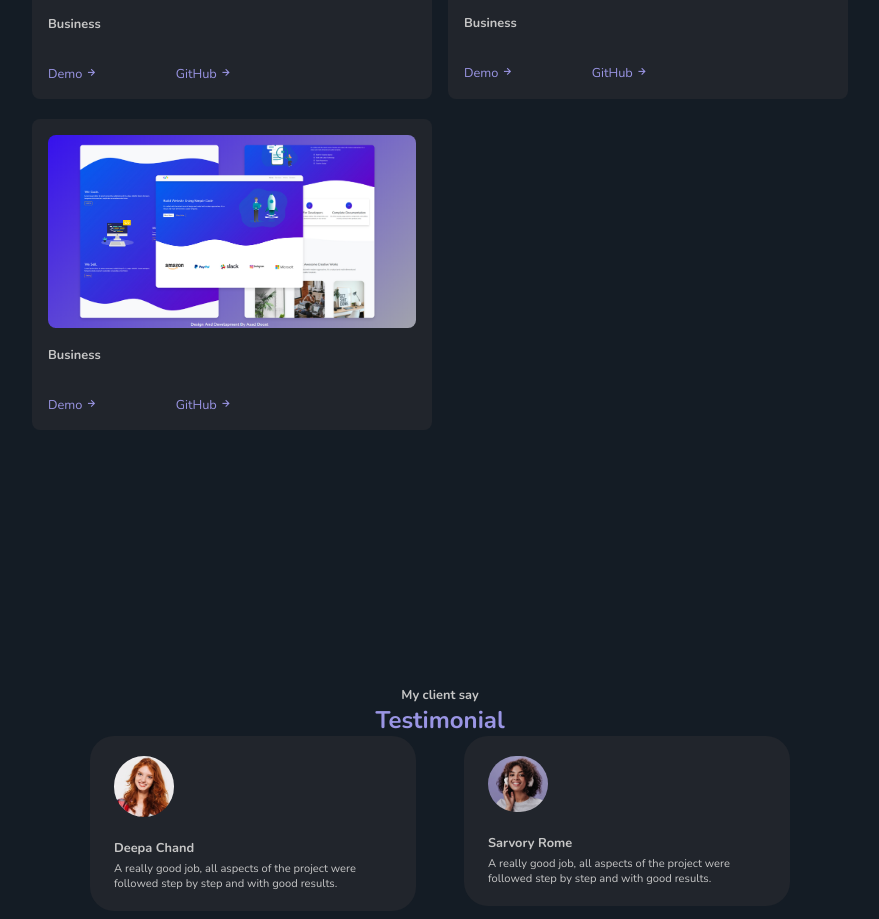
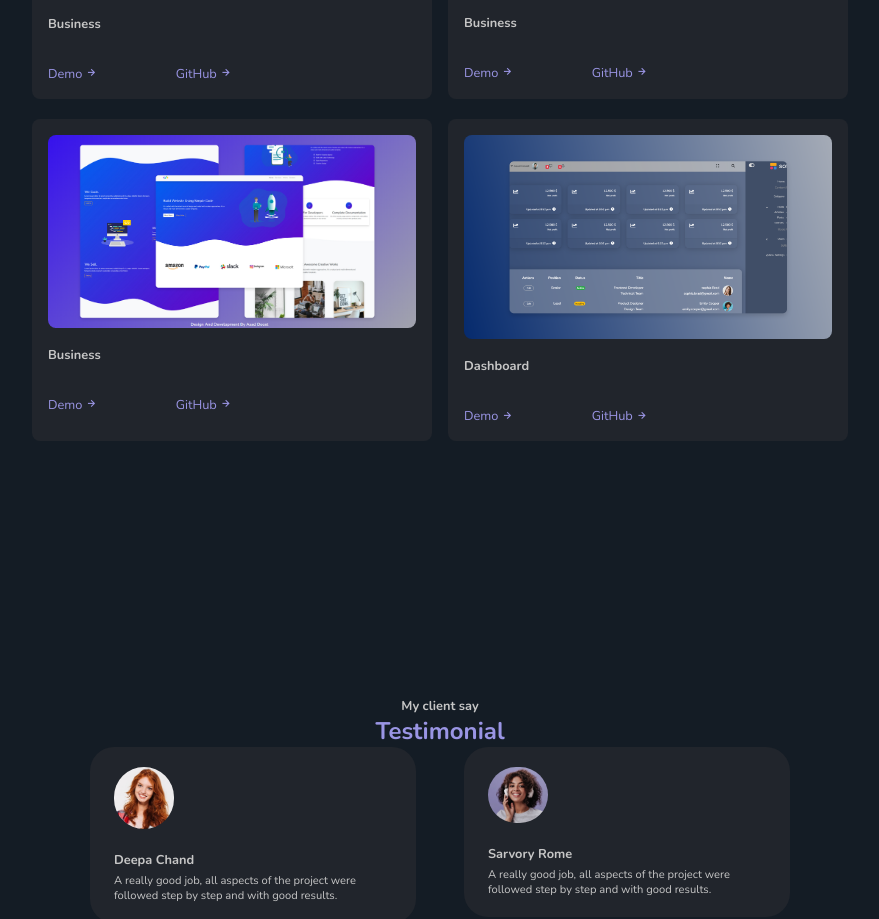
Before and after one commit to asaddoost/My-portfolio, a plain HTML site: page index.html in a window 1280 px wide. Shown: the part 3618-4537 px from the top of the page, without its empty margins (200-1079 px from the left). Drawn offline with nearby package versions, Linux system fonts and the light colour scheme.

Commit message:
new work added

```diff
--- a/index.html
+++ b/index.html
@@ -405,6 +405,21 @@
               </a>
             </div>
           </div>
+
+          <div class="work-card mix dashboard">
+            <img src="./img/w-6.jpg" alt="" class="work-img" />
+            <h3 class="work-title">Dashboard</h3>
+            <div class="box-btn-work">
+              <a href="https://asaddoost.github.io/Admin-Dashboard-2/" class="work-btn">
+                Demo <i class="bx bx-right-arrow-alt work-icon"></i>
+              </a>
+              <a href="https://github.com/asaddoost/Admin-Dashboard-2" class="work-btn">
+                GitHub <i class="bx bx-right-arrow-alt work-icon"></i>
+              </a>
+            </div>
+          </div>
+
+
         </div>
       </section>
 
```
Also changed, not shown: img/w-6.jpg (added).
